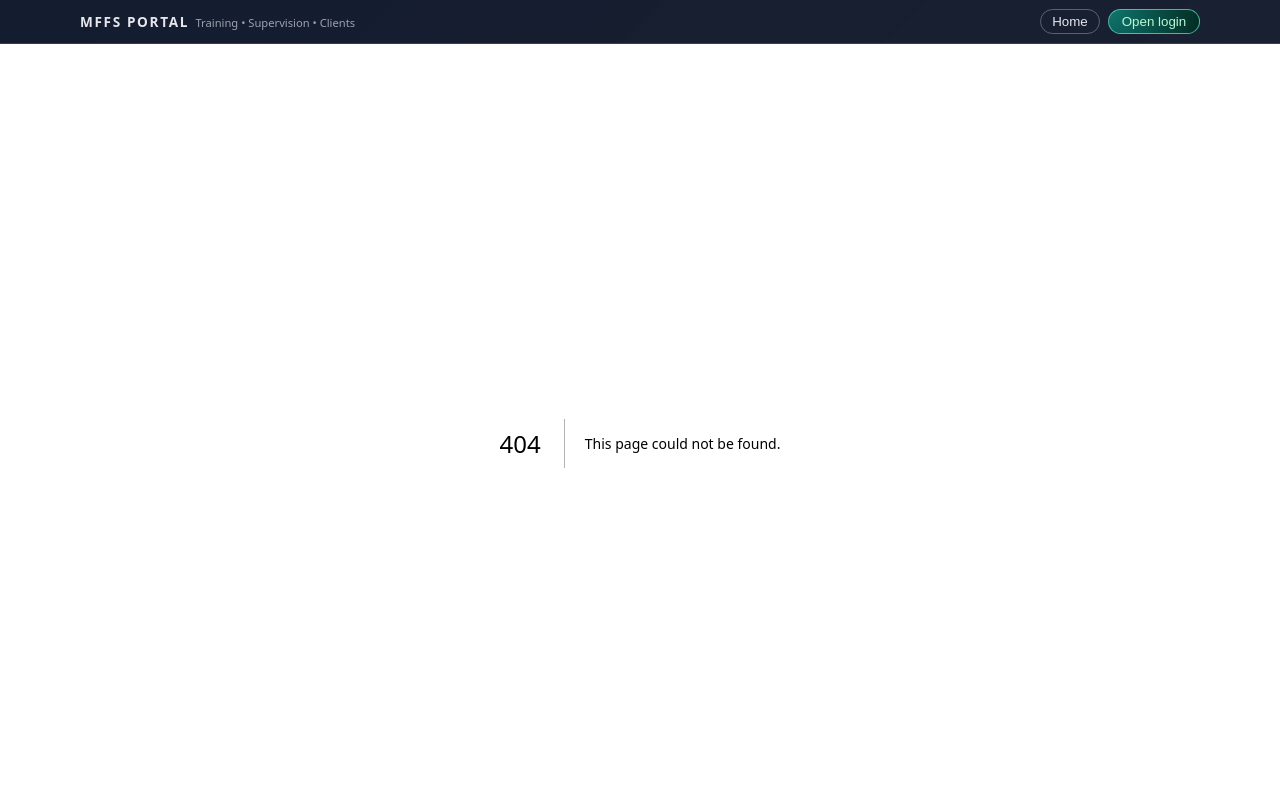
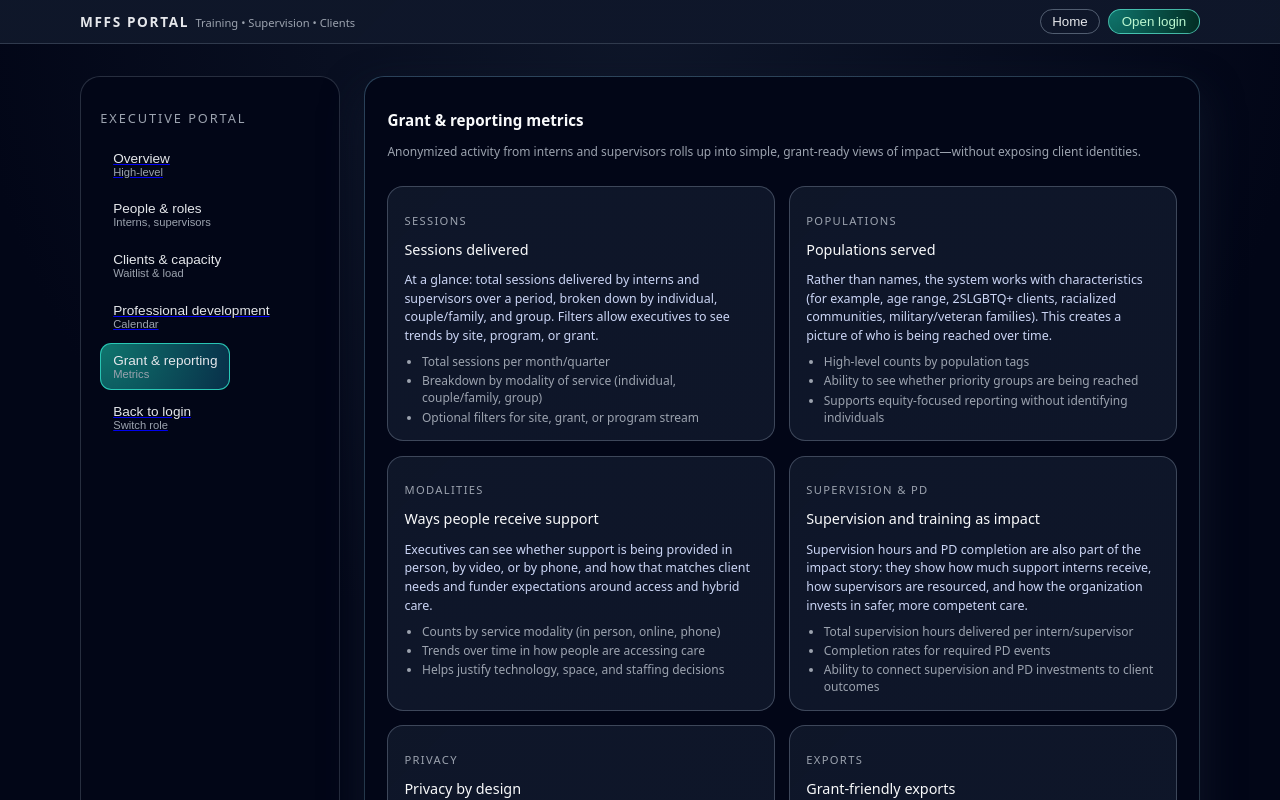
Before and after one commit to sraelcohen-sudo/mffs-portal, a Next.js app: page /executive/grants in a window 1280 px wide. Before the commit this address had no page. Shown: the top 800 px of the page. Built offline with nearby package versions, Linux system fonts and the light colour scheme.

Commit message:
Executive - Grants

```diff
--- /dev/null
+++ b/app/executive/grants/page.jsx
@@ -0,0 +1,187 @@
+import Link from "next/link";
+
+export default function ExecutiveGrantsPage() {
+  return (
+    <main className="main-shell">
+      <div className="main-shell-inner main-shell-inner--with-sidebar">
+        {/* Sidebar – Grant & reporting active */}
+        <aside className="sidebar">
+          <p className="sidebar-title">Executive portal</p>
+
+          <Link href="/executive">
+            <button className="sidebar-link" type="button">
+              <div className="sidebar-link-title">Overview</div>
+              <div className="sidebar-link-subtitle">High-level</div>
+            </button>
+          </Link>
+
+          <button className="sidebar-link" type="button">
+            <div className="sidebar-link-title">People & roles</div>
+            <div className="sidebar-link-subtitle">Interns, supervisors</div>
+          </button>
+
+          <button className="sidebar-link" type="button">
+            <div className="sidebar-link-title">Clients & capacity</div>
+            <div className="sidebar-link-subtitle">Waitlist & load</div>
+          </button>
+
+          <Link href="/executive/pd">
+            <button className="sidebar-link" type="button">
+              <div className="sidebar-link-title">Professional development</div>
+              <div className="sidebar-link-subtitle">Calendar</div>
+            </button>
+          </Link>
+
+          <button className="sidebar-link sidebar-link--active" type="button">
+            <div className="sidebar-link-title">Grant & reporting</div>
+            <div className="sidebar-link-subtitle">Metrics</div>
+          </button>
+
+          <Link href="/login">
+            <button className="sidebar-link" type="button">
+              <div className="sidebar-link-title">Back to login</div>
+              <div className="sidebar-link-subtitle">Switch role</div>
+            </button>
+          </Link>
+        </aside>
+
+        {/* Main content */}
+        <section className="card" style={{ padding: "1.3rem 1.4rem" }}>
+          <header className="section-header">
+            <div>
+              <h1 className="section-title">Grant & reporting metrics</h1>
+              <p className="section-subtitle">
+                Anonymized activity from interns and supervisors rolls up into
+                simple, grant-ready views of impact—without exposing client
+                identities.
+              </p>
+            </div>
+          </header>
+
+          <div className="card-grid">
+            <MetricCard
+              label="Sessions"
+              title="Sessions delivered"
+              body="At a glance: total sessions delivered by interns and supervisors over a period, broken down by individual, couple/family, and group. Filters allow executives to see trends by site, program, or grant."
+              bullets={[
+                "Total sessions per month/quarter",
+                "Breakdown by modality of service (individual, couple/family, group)",
+                "Optional filters for site, grant, or program stream"
+              ]}
+            />
+
+            <MetricCard
+              label="Populations"
+              title="Populations served"
+              body="Rather than names, the system works with characteristics (for example, age range, 2SLGBTQ+ clients, racialized communities, military/veteran families). This creates a picture of who is being reached over time."
+              bullets={[
+                "High-level counts by population tags",
+                "Ability to see whether priority groups are being reached",
+                "Supports equity-focused reporting without identifying individuals"
+              ]}
+            />
+
+            <MetricCard
+              label="Modalities"
+              title="Ways people receive support"
+              body="Executives can see whether support is being provided in person, by video, or by phone, and how that matches client needs and funder expectations around access and hybrid care."
+              bullets={[
+                "Counts by service modality (in person, online, phone)",
+                "Trends over time in how people are accessing care",
+                "Helps justify technology, space, and staffing decisions"
+              ]}
+            />
+
+            <MetricCard
+              label="Supervision & PD"
+              title="Supervision and training as impact"
+              body="Supervision hours and PD completion are also part of the impact story: they show how much support interns receive, how supervisors are resourced, and how the organization invests in safer, more competent care."
+              bullets={[
+                "Total supervision hours delivered per intern/supervisor",
+                "Completion rates for required PD events",
+                "Ability to connect supervision and PD investments to client outcomes"
+              ]}
+            />
+
+            <MetricCard
+              label="Privacy"
+              title="Privacy by design"
+              body="Throughout, the emphasis is on de-identified, aggregate data. Client names and clinical notes stay in clinical systems; the portal focuses on the numbers and characteristics that funders and partners ask for."
+              bullets={[
+                "No client names or notes in executive views",
+                "Only counts and non-identifying characteristics are reported",
+                "Supports ethical, trauma-informed data practices"
+              ]}
+            />
+
+            <MetricCard
+              label="Exports"
+              title="Grant-friendly exports"
+              body="When a grant writer or executive needs to complete a report, they can export just the data they need in a simple format, with definitions attached so numbers are easy to interpret and defend."
+              bullets={[
+                "Downloadable summaries per grant period",
+                "Short explanations of how each metric is defined",
+                "Reduces manual spreadsheet work for staff and supervisors"
+              ]}
+            />
+          </div>
+        </section>
+      </div>
+    </main>
+  );
+}
+
+function MetricCard({ label, title, body, bullets }) {
+  return (
+    <div className="card-soft" style={{ padding: "0.9rem 1rem" }}>
+      <p
+        style={{
+          fontSize: "0.7rem",
+          letterSpacing: "0.12em",
+          textTransform: "uppercase",
+          color: "#9ca3af",
+          marginBottom: "0.25rem"
+        }}
+      >
+        {label}
+      </p>
+      <h2
+        style={{
+          fontSize: "0.9rem",
+          fontWeight: 500,
+          marginBottom: "0.3rem",
+          color: "#f9fafb"
+        }}
+      >
+        {title}
+      </h2>
+      <p
+        style={{
+          fontSize: "0.78rem",
+          color: "#cbd5f5",
+          lineHeight: 1.5,
+          marginBottom: "0.45rem"
+        }}
+      >
+        {body}
+      </p>
+      {bullets && bullets.length > 0 && (
+        <ul
+          style={{
+            listStyle: "disc",
+            paddingLeft: "1.1rem",
+            margin: 0,
+            display: "grid",
+            gap: "0.15rem",
+            fontSize: "0.75rem",
+            color: "#9ca3af"
+          }}
+        >
+          {bullets.map((item) => (
+            <li key={item}>{item}</li>
+          ))}
+        </ul>
+      )}
+    </div>
+  );
+}
```
Also changed, not shown: app/executive/page.jsx (+6 -4 lines).
